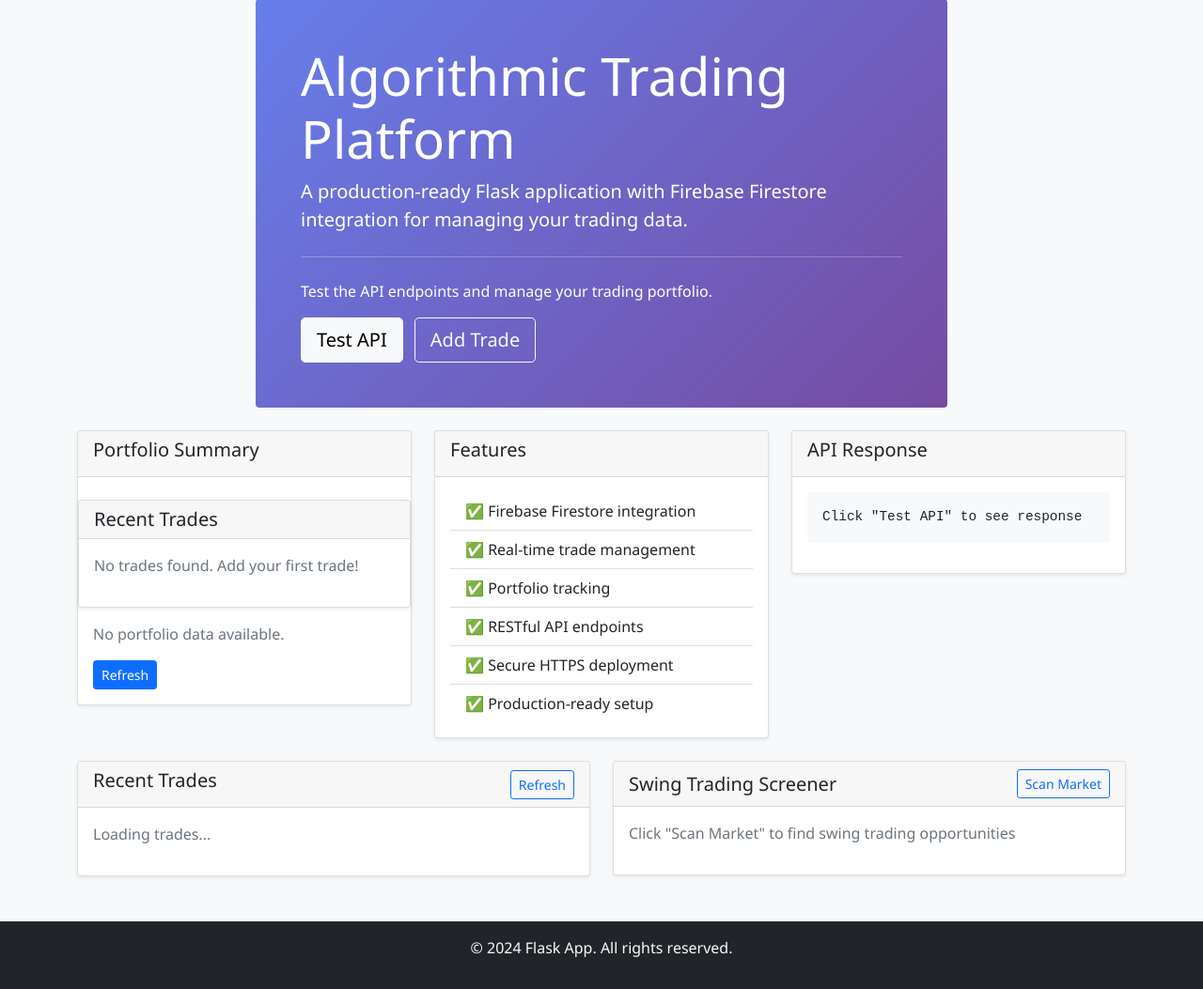
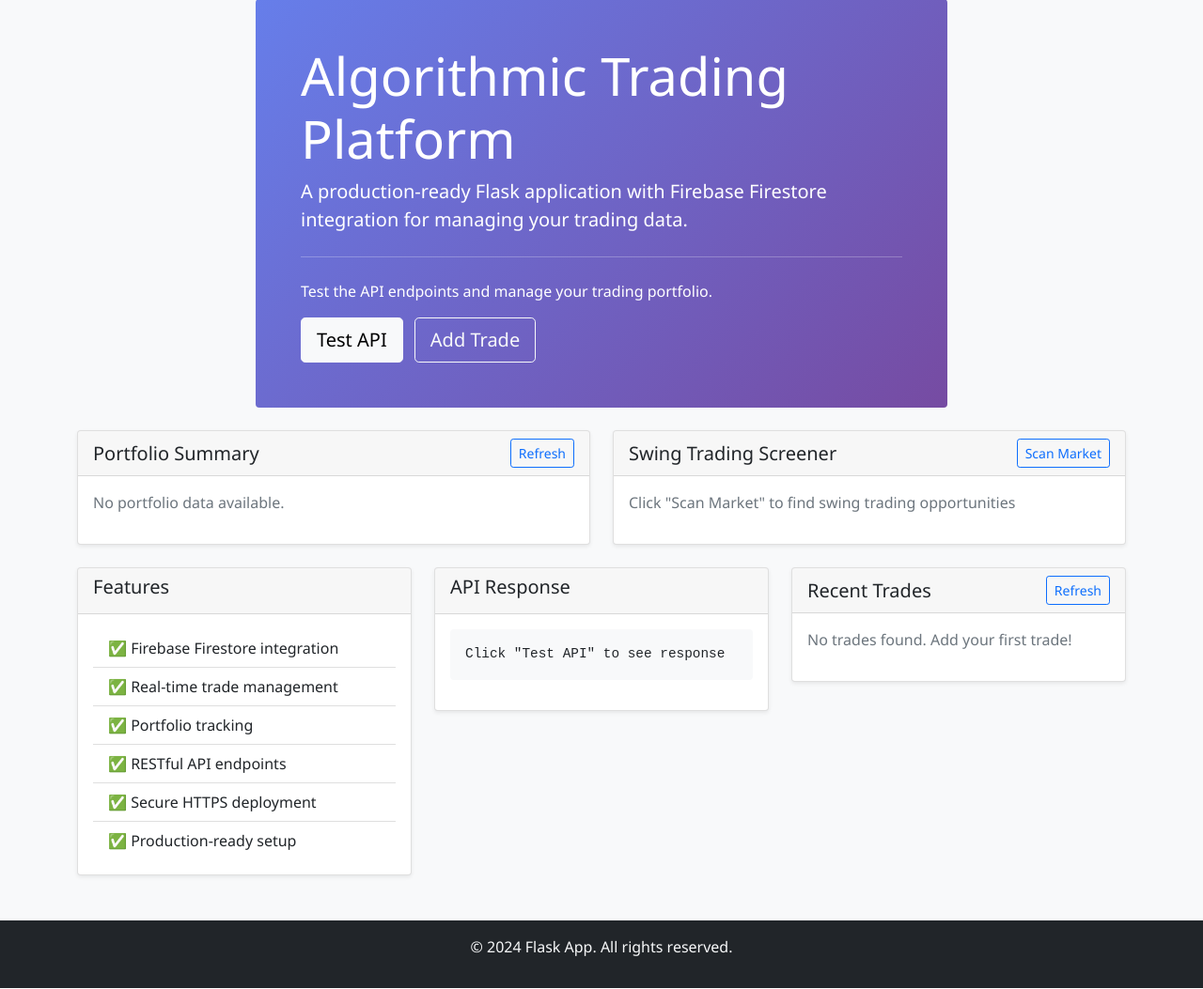
Before and after one commit to shashankreddy509/py-fla-trading, a Flask app: page / in a window 1280 px wide. Shown: the part 81-1134 px from the top of the page at 94% size. Run offline with Flask 3, Linux system fonts and the light colour scheme; data that the repository does not hold is empty.

Commit message:
fixed the alignment

```diff
--- a/templates/index.html
+++ b/templates/index.html
@@ -17,34 +17,39 @@
 </div>
 
 <div class="row mt-4">
-    <div class="col-md-4">
+    <div class="col-md-6">
         <div class="card">
-            <div class="card-header">
-                <h5>Portfolio Summary</h5>
-            </div>
-
-            <div class="row mt-4">
-                <div class="col-md-12">
-                    <div class="card">
-                        <div class="card-header">
-                            <h5 class="mb-0">Recent Trades</h5>
-                        </div>
-                        <div class="card-body">
-                            <div id="trades-list">
-                                <p class="text-muted">Loading trades...</p>
-                            </div>
-                        </div>
-                    </div>
-                </div>
+            <div class="card-header d-flex justify-content-between align-items-center">
+                <h5 class="mb-0">Portfolio Summary</h5>
+                <button class="btn btn-outline-primary btn-sm" onclick="loadPortfolioSummary()">
+                    <i class="fas fa-sync"></i> Refresh
+                </button>
             </div>
             <div class="card-body">
                 <div id="portfolio-summary">
                     <p class="text-muted">Loading portfolio data...</p>
                 </div>
-                <button class="btn btn-primary btn-sm" onclick="loadPortfolioSummary()">Refresh</button>
             </div>
         </div>
     </div>
+    <div class="col-md-6">
+        <div class="card">
+            <div class="card-header d-flex justify-content-between align-items-center">
+                <h5 class="mb-0">Swing Trading Screener</h5>
+                <button class="btn btn-outline-primary btn-sm" onclick="loadSwingScreener()">
+                    <i class="fas fa-search"></i> Scan Market
+                </button>
+            </div>
+            <div class="card-body">
+                <div id="screener-results">
+                    <p class="text-muted">Click "Scan Market" to find swing trading opportunities</p>
+                </div>
+            </div>
+        </div>
+    </div>
+</div>
+
+<div class="row mt-4">
     <div class="col-md-4">
         <div class="card">
             <div class="card-header">
@@ -72,33 +77,17 @@
             </div>
         </div>
     </div>
-</div>
-
-<div class="row mt-4">
-    <div class="col-md-6">
+    <div class="col-md-4">
         <div class="card">
             <div class="card-header d-flex justify-content-between align-items-center">
-                <h5>Recent Trades</h5>
-                <button class="btn btn-outline-primary btn-sm" onclick="loadTrades()">Refresh</button>
+                <h5 class="mb-0">Recent Trades</h5>
+                <button class="btn btn-outline-primary btn-sm" onclick="loadTrades()">
+                    <i class="fas fa-refresh"></i> Refresh
+                </button>
             </div>
             <div class="card-body">
                 <div id="trades-list">
                     <p class="text-muted">Loading trades...</p>
-                </div>
-            </div>
-        </div>
-    </div>
-    <div class="col-md-6">
-        <div class="card">
-            <div class="card-header d-flex justify-content-between align-items-center">
-                <h5 class="mb-0">Swing Trading Screener</h5>
-                <button class="btn btn-outline-primary btn-sm" onclick="loadSwingScreener()">
-                    <i class="fas fa-search"></i> Scan Market
-                </button>
-            </div>
-            <div class="card-body">
-                <div id="screener-results">
-                    <p class="text-muted">Click "Scan Market" to find swing trading opportunities</p>
                 </div>
             </div>
         </div>
```
